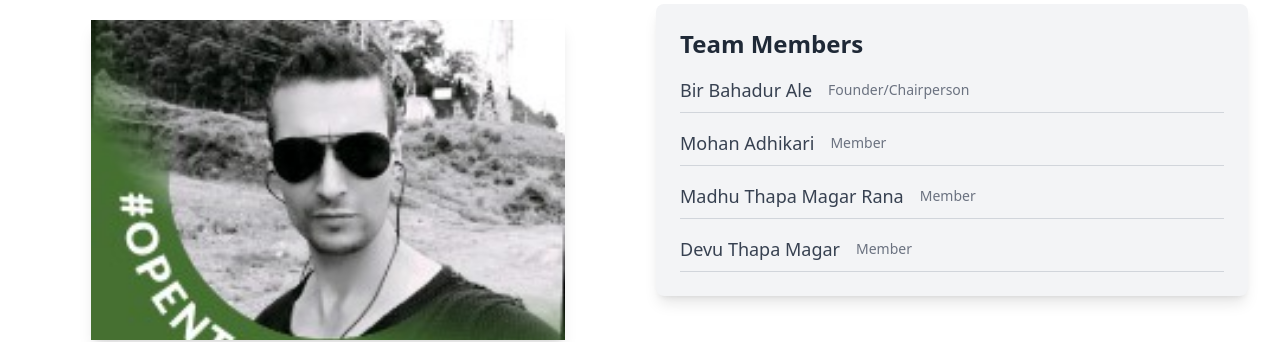
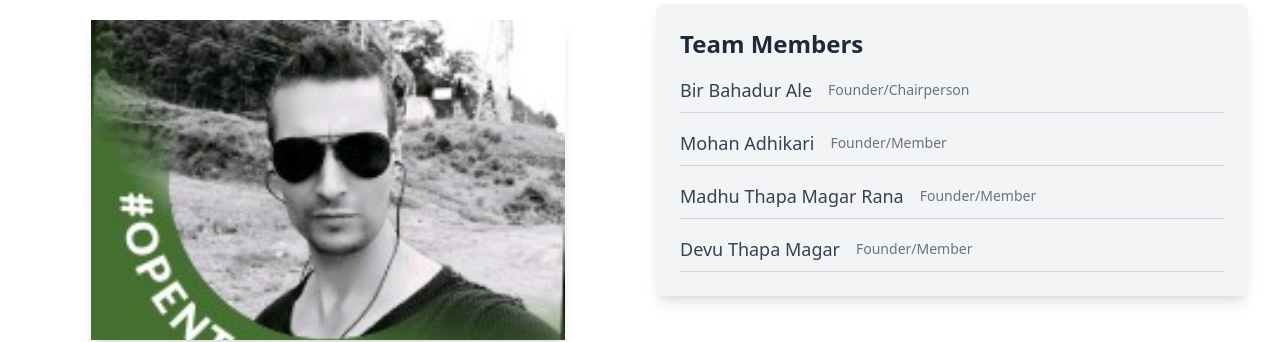
Before and after one commit to Axkratos/CDHR, a React (Vite) app: page / in a window 1280 px wide. Shown: the part 2180-2522 px from the top of the page. Built offline with nearby package versions, Linux system fonts and the light colour scheme.

Commit message:
addded user info

```diff
--- a/src/components/Contact.jsx
+++ b/src/components/Contact.jsx
@@ -148,7 +148,7 @@ export default function Contact() {
                   <p className="mt-1 text-gray-600">
                     Chandragiri Municipality<br />
                     Ward No. 6, ItaKhel<br />
-                    Kathmandu,Nepal
+                    Kathmandu, Nepal
                   </p>
                 </div>
               </div>
--- a/src/components/Team.jsx
+++ b/src/components/Team.jsx
@@ -22,15 +22,15 @@ export default function Team() {
     },
     {
       name: 'Mohan Adhikari',
-      role: 'Member',
+      role: 'Founder/Member',
     },
     {
       name: 'Madhu Thapa Magar Rana',
-      role: 'Member',
+      role: 'Founder/Member',
     },
     {
       name: 'Devu Thapa Magar',
-      role: 'Member',
+      role: 'Founder/Member',
     }
   ];
 
```
